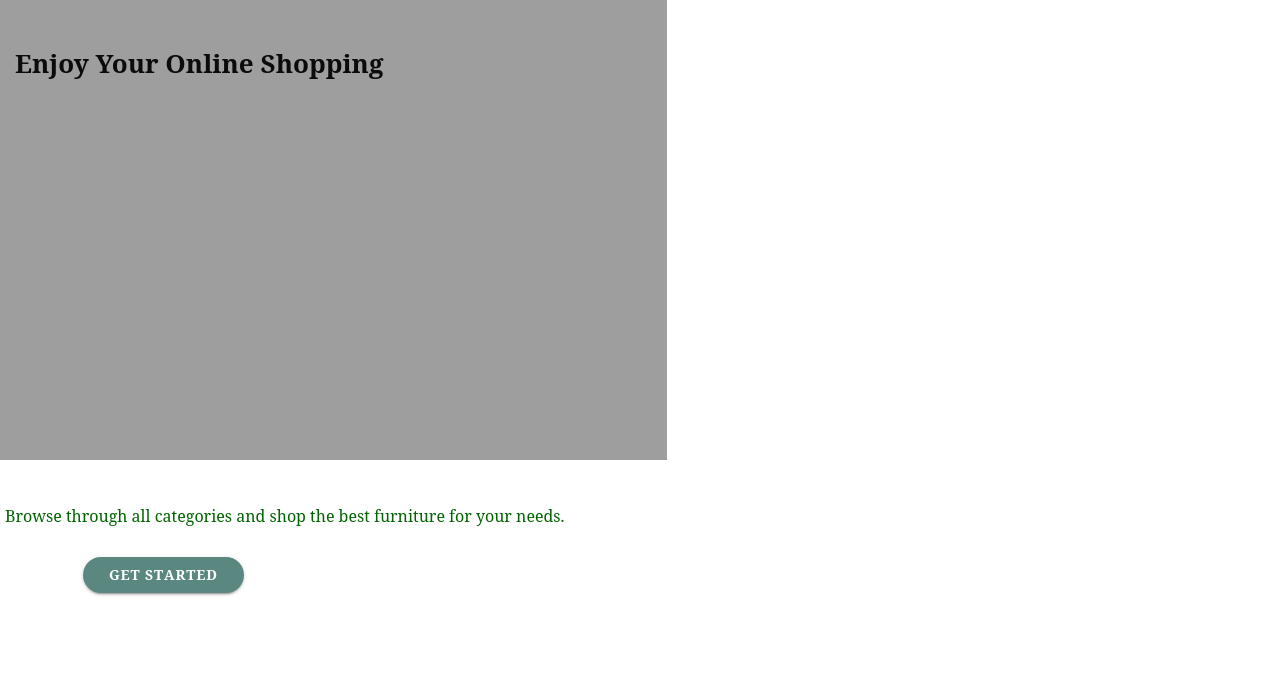
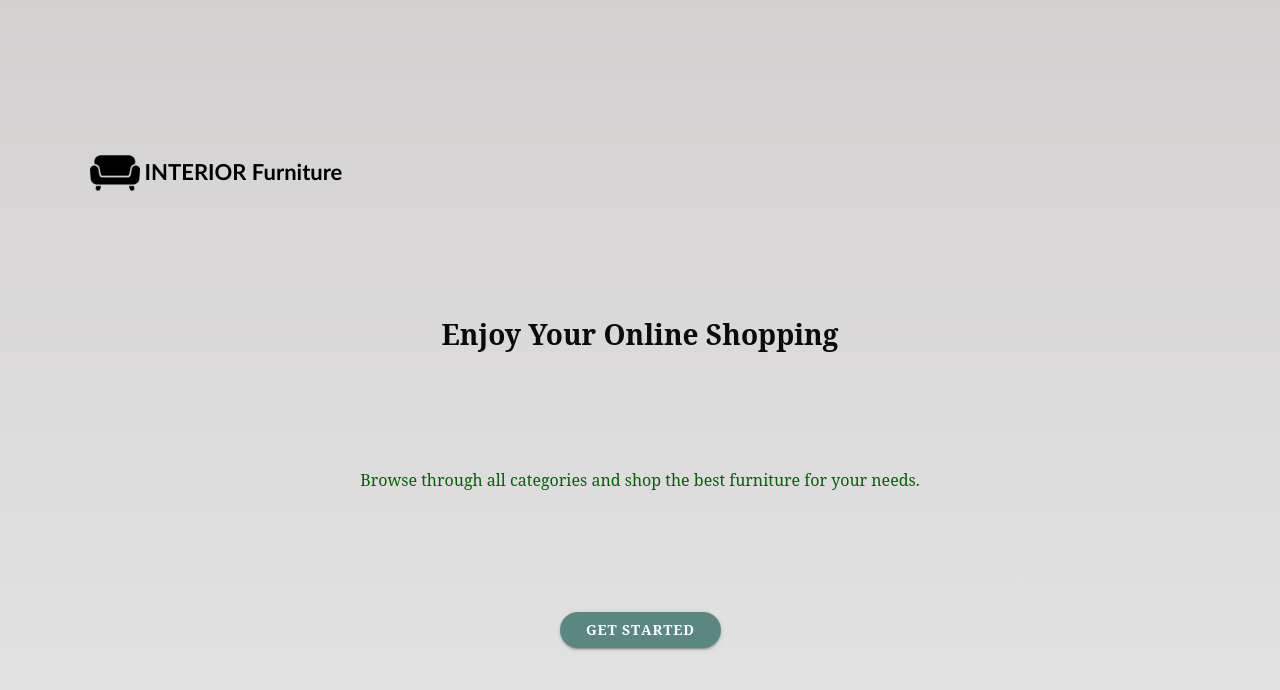
Before and after one commit to Vinodvatupalli/Furniture-App, a React (Create React App) app: page /home in a window 1280 px wide. Shown: the top 690 px of the page. Built offline with nearby package versions, Linux system fonts and the light colour scheme; no server answers.

Commit message:
modified all files

```diff
--- a/capacitor.config.js
+++ b/capacitor.config.ts
@@ -1,7 +1,7 @@
 import { CapacitorConfig } from '@capacitor/cli';
 
 const config: CapacitorConfig = {
-  appId: 'io.ionic.starter',
+  appId: 'com.example.app',
   appName: 'Furniture-App',
   webDir: 'build',
   bundledWebRuntime: false
--- a/package.json
+++ b/package.json
@@ -3,9 +3,11 @@
   "version": "0.0.1",
   "private": true,
   "dependencies": {
+    "@capacitor/android": "^3.6.0",
     "@capacitor/app": "1.1.1",
-    "@capacitor/core": "3.6.0",
+    "@capacitor/core": "^3.6.0",
     "@capacitor/haptics": "1.1.4",
+    "@capacitor/ios": "^3.6.0",
     "@capacitor/keyboard": "1.2.3",
     "@capacitor/status-bar": "1.0.8",
     "@ionic/react": "^6.0.0",
@@ -66,7 +68,7 @@
     ]
   },
   "devDependencies": {
-    "@capacitor/cli": "3.6.0",
+    "@capacitor/cli": "^3.6.0",
     "@ionic/lab": "3.2.13",
     "@types/firebase": "^3.2.1"
   },
--- a/src/context/AuthContext.js
+++ b/src/context/AuthContext.js
@@ -5,6 +5,7 @@ import {
   onAuthStateChanged,
   GoogleAuthProvider,
   signInWithPopup,
+  signOut
 } from "firebase/auth";
 import { auth } from "../pages/firebaseConfig";
 
@@ -26,6 +27,10 @@ export const AuthContextProvider = ({ children }) => {
     return signInWithEmailAndPassword(auth, email, password);
   };
 
+  const logout = () => {
+    return signOut(auth);
+  };
+
   useEffect(() => {
     const unsubscribe = onAuthStateChanged(auth, (currentUser) => {
       console.log(currentUser);
@@ -42,6 +47,7 @@ export const AuthContextProvider = ({ children }) => {
         createUser,
         user,
         signIn,
+        logout,
         googleSignIn,
       }}
     >
--- a/src/pages/Dashboard.css
+++ b/src/pages/Dashboard.css
@@ -1,22 +1,22 @@
 .content {
     --background: linear-gradient(#E5E5E5, #E5E5E5);
-    height: 100%;
+    height: 100vh;
 }
 
-.dashboard-grid{
-    height: 100vh;
-}
+/* .dashboard-grid{
+    height: 100%;
+} */
 
 
 .dashboard-intro {
     font-family: 'Noto Serif';
     font-style: normal;
     font-weight: 600;
-    font-size: 27px;
+    font-size: 23px;
     line-height: 33px;
-    padding-top: 10px;
+    padding-top: 0px;
     padding-left: 10px;
-    padding-bottom: 10px;
+    padding-bottom: 18px;
     color: #1E3C1E;
 }
 
@@ -41,7 +41,7 @@
     font-size: 24px;
     line-height: 33px;
     color: #1E3C1E;
-    margin-top: 10px;
+    margin-top: 0px;
 }
 
 .categories {
--- a/src/pages/Dashboard.jsx
+++ b/src/pages/Dashboard.jsx
@@ -33,27 +33,40 @@ import {
 import './SignIn';
 
 import "./Dashboard.css";
+import { auth } from "../pages/firebaseConfig";
+import { UserAuth } from "../context/AuthContext";
+import {toastController} from "@ionic/core";
+
 
 const Dashboard = () => {
   let router = useIonRouter();
+
+  const {logout}= UserAuth();
 
   const handleBack = () => {
     router.push("/signin");
   };
 
-  // const Account = () => {
-  //   const router = useIonRouter();
-  //   const handleLogout = async () => {
-  //     try{
-  //       await logOut();
-  //       router.push('/signin');
-  //       console.log("you are logged out");
-  //     }
-  //     catch(e){
-  //      console.log(e.message);
-  //     }
-
-  //     }
+  // const handleToast = async(message) => {
+  //   const toast = await toastController.create({
+  //     color: "tertiary",
+  //     position: "bottom",
+  //     duration: 3000,
+  //     message: message,
+  //     showCloseButton: true,
+  //   });
+  //   await toast.present();
+  // };
+  const handleLogout = async() => {
+    try{
+      await logout();
+      router.push('/signin');
+      window.location.reload();
+    }
+    catch(e){
+     console.log(e.message);
+    }
+  }
 
 
 
@@ -158,7 +171,7 @@ const Dashboard = () => {
           </IonRow>
 
           <IonRow className="logout-btn">
-          <IonButton >LogOut</IonButton>
+          <IonButton onClick={handleLogout}>LogOut</IonButton>
 
         </IonRow>
 
@@ -166,7 +179,7 @@ const Dashboard = () => {
 
 
 
-        <IonTabBar>
+        <IonTabBar >
           <IonTabButton tab="Menu">
             <IonIcon icon={menu} />
             <IonLabel>Menu</IonLabel>
--- a/src/pages/Home.css
+++ b/src/pages/Home.css
@@ -1,46 +1,76 @@
 .home-content{
   height: 100%;
+
+  --background: linear-gradient(#d3d0d0, #E5E5E5);
 }
-
+.img{
+  width :50px
+}
 .home-grid{
   height: 100vh;
-
+  padding: 7%;
+  display: flex;
+  flex-direction: column;
+  /* justify-content: center;
+  align-items: center; */
+  justify-content: space-around;
+}
+.logo-img{
+  display: flex;
+  width: 7px;
+  height: 7vh;
+  /* margin-left: 10px;
+  margin-top: 70px; */
 }
 
 
-.furniture-image {
-  height: 500px;
-  position: absolute;
-  top:-5%;
-  left:0%;
 
+.app-name{
+   font-style:normal;
+   font-size: 22px;
+   font-family: 'Gill Sans', 'Gill Sans MT', Calibri, 'Trebuchet MS', sans-serif;
+   font-weight: 600;
+   margin-top: 5px;
+}
+
+.logo-app-name{
+  display: flex;
+  flex-direction: row;
 }
 
 .intro {
+  display: flex;
+  justify-content: center;
+  align-items: center;
   color: rgb(11, 11, 11);
   font-family: Noto Serif;
   font-weight: bolder;
-  position: absolute;
   text-shadow: rgb(109, 11, 201);
-  padding-top: 20px;
-  font-size: 26px;
-  margin-top: 20px;
-  margin-left:10px;
+  /* padding-top: 150px; */
+  font-size: 28px;
 }
 
 
 .getstarted-btn {
-  display: flex;
-  padding-left: 76px;
   top: 10px;
   font-weight: bolder;
   font-family: Noto Serif;
-  margin-top: 30px;
+  /* margin-top: 30px; */
+}
+
+.main-started-btn{
+  display: flex;
+  justify-content: center;
+  align-items: center;
 }
 
 .sub-content{
-  padding-top:500px;
+  display: flex;
+  justify-content: center;
+  align-items: center;
+  /* padding-top:500px; */
   font-family: Noto serif;
   color: darkgreen;
   font-size: medium;
+  /* padding-top: 60px; */
 }
--- a/src/pages/Home.jsx
+++ b/src/pages/Home.jsx
@@ -10,7 +10,8 @@ import {
   IonPage,
   IonTitle,
   IonToolbar,
-  IonLabel
+  IonLabel,
+  IonCol
 } from "@ionic/react";
 import "./Home.css";
 
@@ -19,23 +20,25 @@ const Home = () => {
     <IonPage>
       <IonContent className="home-content">
         <IonGrid className="home-grid">
-          <IonRow>
-            <IonImg
-              className="furniture-image"
-              src="/assets/images/img1.jpg"
-            ></IonImg>
+          <IonRow className="logo-app-name">
+            {/* <IonCol className="logo-img"> */}
+          <IonImg className="img" src="/assets/images/logo.png" ></IonImg>
+          {/* </IonCol> */}
+          <IonCol className="app-name">
+            <IonLabel >INTERIOR Furniture</IonLabel>
+          </IonCol>
           </IonRow>
           <IonRow className="intro">
             Enjoy Your Online Shopping
           </IonRow>
 
-          <IonRow >
-              <IonLabel className="sub-content">
+          <IonRow className="sub-content">
+            <IonLabel >
               Browse through all categories and shop the best furniture for your
               needs.
             </IonLabel>
           </IonRow>
-            <IonRow>
+          <IonRow className="main-started-btn">
             <IonButton
               routerLink="/signup"
               className="getstarted-btn"
--- a/src/pages/SignIn.css
+++ b/src/pages/SignIn.css
@@ -72,6 +72,8 @@ font-weight: 200px;
 display: flex;
     justify-content: center;
     align-items: center;
+    padding-top: 10px;
+    padding-bottom: 10px;
 
 }
 
@@ -83,11 +85,12 @@ font-family: 'Noto Serief';
 }
 .signup-link{
     font-family: 'Noto Serief';
-   color: white;
-   padding: 9px 1px 3px 1px;
-   font-size: 10px;
+   color: rgb(49, 20, 20);
+   /* padding: 9px 1px 3px 1px; */
+   font-size: 12px;
    font-family: 'Noto Serief';
    border-radius: 10px;
+   text-decoration:underline;
 }
 .or{
 font-family: 'Noto Serief';
--- a/src/pages/SignIn.jsx
+++ b/src/pages/SignIn.jsx
@@ -12,9 +12,11 @@ import {
   IonIcon,
   useIonRouter,
   IonGrid,
-  IonRow
+  IonRow,
+  useIonToast,
+  useIonAlert
 } from "@ionic/react";
-import { logoFacebook, logoGoogle, logoTwitter } from "ionicons/icons";
+import { alert, logoFacebook, logoGoogle, logoTwitter } from "ionicons/icons";
 import "./SignIn.css";
 import React, { useState } from "react";
 
@@ -26,22 +28,44 @@ const SignIn = () => {
   const [email, setEmail] = useState("");
   const [password, setPassword] = useState("");
   const [error, setError] = useState("");
+  const [present,dismiss]= useIonToast();
+  const [presentAlert]= useIonAlert();
 
   const { signIn, user } = UserAuth();
 
 
   async function handleButtonClick(message) {
-    const toast = await toastController.create({
-      color: "tertiary",
-      position: "bottom",
+    // const toast = await toastController.create({
+      present({
+      color: "light-green",
+      position: "top",
       duration: 3000,
       message: message,
-      showCloseButton: true,
+      made:"ios",
+      icon: alert
     });
-    await toast.present();
+    // await toast.present();
+  }
+
+  async function handleAlert(message) {
+    presentAlert({
+      header: "Alert",
+      message: message,
+      buttons: ["OK"],
+      mode: "md",
+      animated:true,
+      cssClass: 'loginpage-alert',
+      color: 'light'
+    });
   }
 
   const router = useIonRouter();
+
+  const ClearInputs=() => {
+    setEmail("");
+    setPassword("");
+
+  }
 
   const handleSubmit = async (e) => {
     var atposition = email.indexOf("@");
@@ -62,12 +86,14 @@ const SignIn = () => {
       try {
         await signIn(email, password);
         handleButtonClick("Login successful");
+        ClearInputs();
         router.push("/dashboard");
       } catch (e) {
         setError(e.message);
-        console.log(e.message);
+        handleAlert(e.message);
       }
     }
+    // window.location.reload(false);
   };
 
   return (
@@ -82,14 +108,18 @@ const SignIn = () => {
         <IonRow className="signin-email">
           <IonInput
             className="signin-input-email"
-            placeholder="Please give Email"
+            type="text"
+            value={email}
+            placeholder="Please Enter Email"
             onIonChange={(e) => setEmail(e.detail.value)}
           ></IonInput>
           </IonRow>
           <IonRow className="signin-password">
           <IonInput
           className="signin-input-password"
-            placeholder="Please give Password"
+          type="password"
+          value={password}
+            placeholder="Please Enter Password"
             onIonChange={(e) => setPassword(e.detail.value)}
           ></IonInput>
         </IonRow>
@@ -104,7 +134,7 @@ const SignIn = () => {
         </IonRow>
         <IonRow className="text-signin">
         <IonLabel >Don't have an Acoount? &nbsp;</IonLabel>
-        <IonButton routerLink="/signup" className="signup-link">
+        <IonButton fill="clear" routerLink="/signup" className="signup-link">
           Sign Up
         </IonButton>
         </IonRow>
--- a/src/pages/SignUp.css
+++ b/src/pages/SignUp.css
@@ -119,11 +119,13 @@
 }
 
 .signin-link {
-    color: white;
-    padding: 9px 1px 3px 1px;
-    font-size: 10px;
+    color: rgb(73, 25, 25);
+    /* padding: 9px 1px 3px 1px; */
+    font-size: 12px;
     font-family: 'Noto Serief';
     border-radius: 10px;
+    text-decoration: underline;
+
 
 
 
```
Also changed, not shown: src/pages/SignUp.jsx (+42 -11 lines), public/assets/images/logo.png (added), 57 other files (tests, documents, lock files or other folders). Lines whose indentation alone changed are shown as unchanged.
